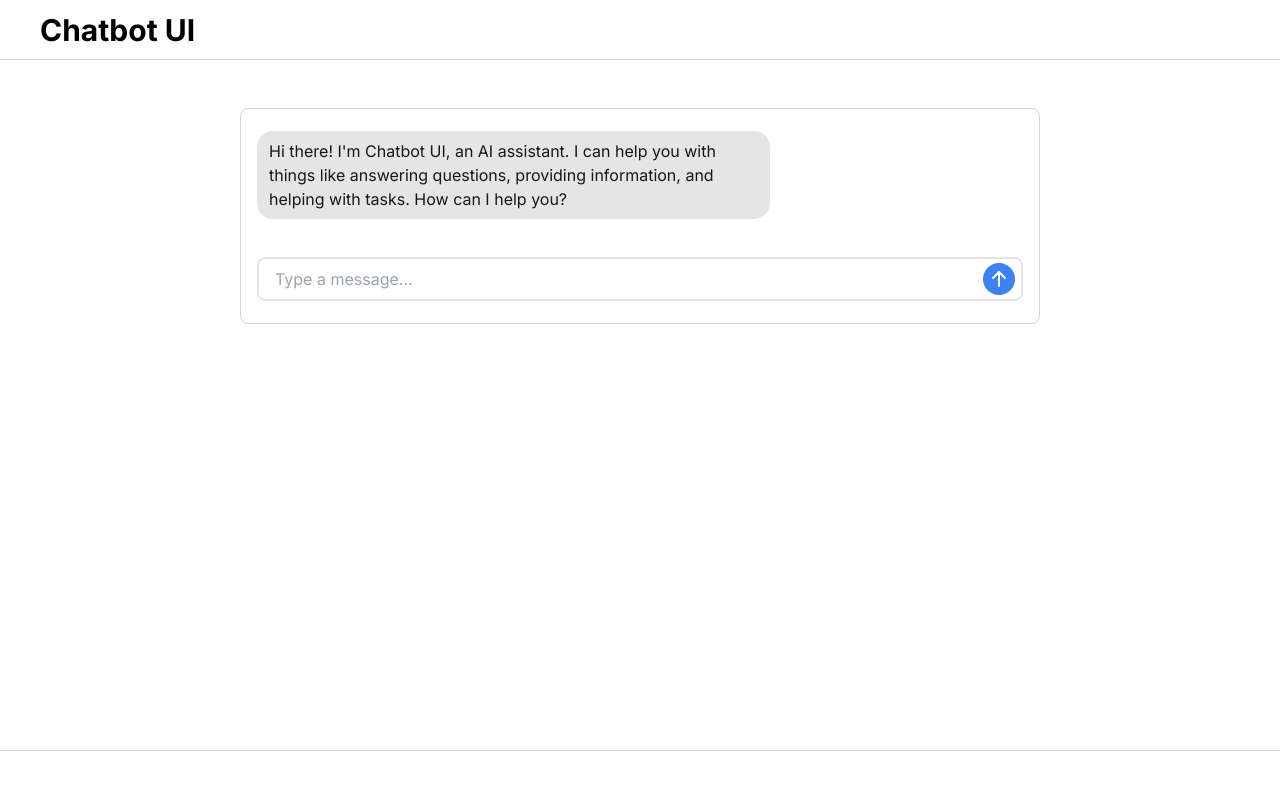
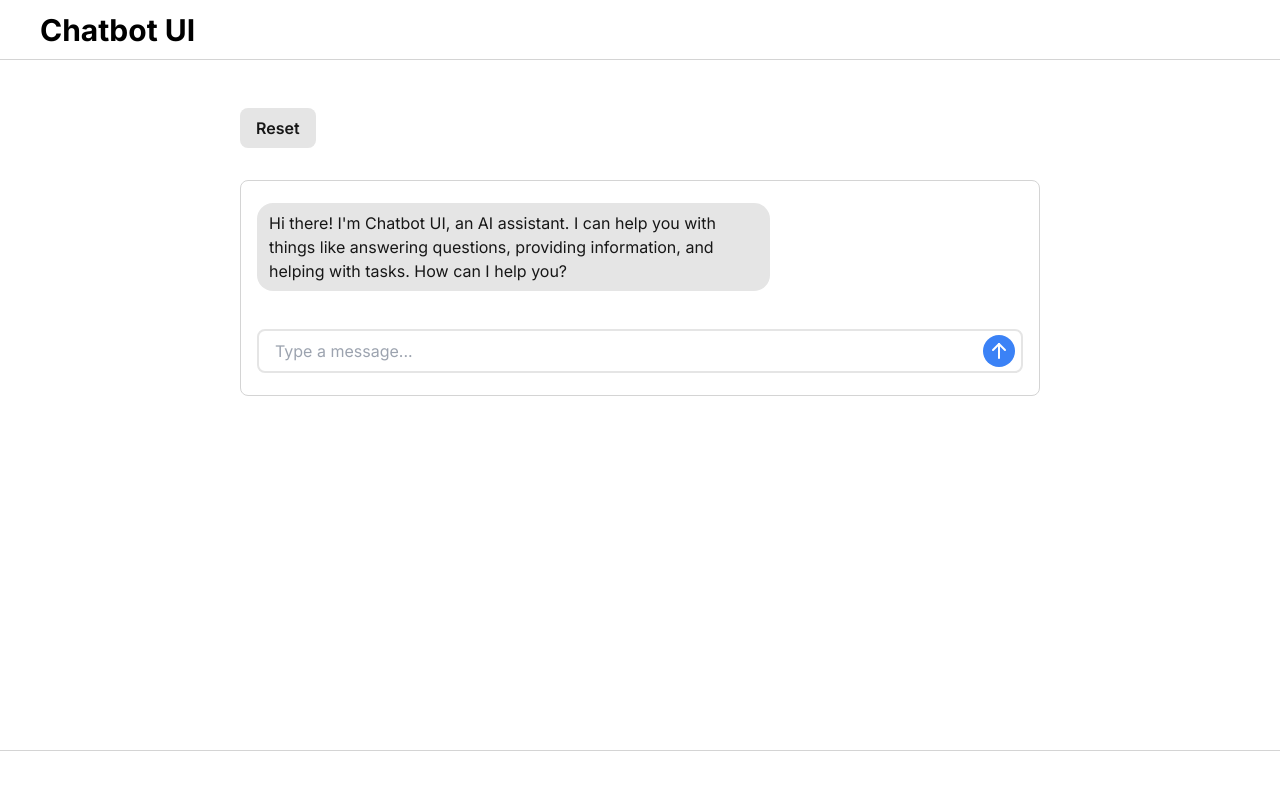
Before and after one commit to mckaywrigley/chatbot-ui-lite, a Next.js app: page / in a window 1280 px wide. Shown: the top 790 px of the page. Built offline with nearby package versions, Linux system fonts and the light colour scheme.

Commit message:
added reset button

```diff
--- a/components/Chat/Chat.tsx
+++ b/components/Chat/Chat.tsx
@@ -3,15 +3,22 @@ import { FC } from "react";
 import { ChatInput } from "./ChatInput";
 import { ChatLoader } from "./ChatLoader";
 import { ChatMessage } from "./ChatMessage";
+import { ResetChat } from "./ResetChat";
 
 interface Props {
   messages: Message[];
   loading: boolean;
   onSend: (message: Message) => void;
+  onReset: () => void;
 }
 
-export const Chat: FC<Props> = ({ messages, loading, onSend }) => {
+export const Chat: FC<Props> = ({ messages, loading, onSend, onReset }) => {
   return (
+    <>
+      <div className="flex flex-row justify-between items-center mb-4 sm:mb-8">
+        <ResetChat onReset={onReset} />
+      </div>
+
       <div className="flex flex-col rounded-lg px-2 sm:p-4 sm:border border-neutral-300">
         {messages.map((message, index) => (
           <div
@@ -32,5 +39,6 @@ export const Chat: FC<Props> = ({ messages, loading, onSend }) => {
           <ChatInput onSend={onSend} />
         </div>
       </div>
+    </>
   );
 };
--- /dev/null
+++ b/components/Chat/ResetChat.tsx
@@ -0,0 +1,19 @@
+import { FC } from "react";
+
+interface Props {
+  onReset: () => void;
+}
+
+export const ResetChat: FC<Props> = ({ onReset }) => {
+  return (
+    <div className="flex flex-row items-center">
+      <button
+        className="text-sm sm:text-base text-neutral-900 font-semibold rounded-lg px-4 py-2 bg-neutral-200 hover:bg-neutral-300 focus:outline-none focus:ring-1 focus:ring-neutral-300"
+        onClick={() => onReset()}
+      >
+        Reset
+      </button>
+    </div>
+  );
+};
+;
--- a/pages/index.tsx
+++ b/pages/index.tsx
@@ -76,6 +76,15 @@ export default function Home() {
     }
   };
 
+  const handleReset = () => {
+    setMessages([
+      {
+        role: "assistant",
+        content: `Hi there! I'm Chatbot UI, an AI assistant. I can help you with things like answering questions, providing information, and helping with tasks. How can I help you?`
+      }
+    ]);
+  };
+
   useEffect(() => {
     scrollToBottom();
   }, [messages]);
@@ -116,6 +125,7 @@ export default function Home() {
               messages={messages}
               loading={loading}
               onSend={handleSend}
+              onReset={handleReset}
             />
             <div ref={messagesEndRef} />
           </div>
```
Lines whose indentation alone changed are shown as unchanged.
